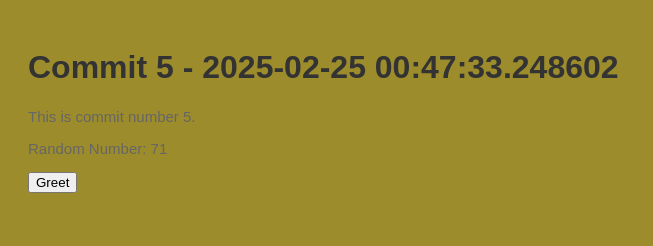
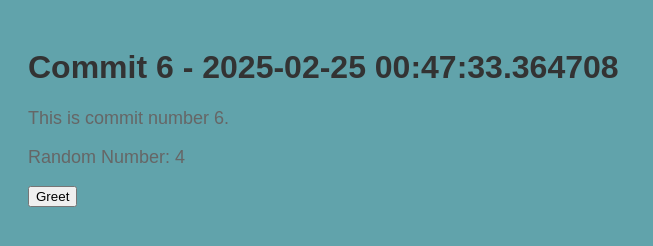
Before and after one commit to stiffs95/myrep-repo-20250225004722, a plain HTML site: page index.html in a window 1280 px wide. Shown: the whole page, without its empty margins (0-653 px from the left). Drawn offline with Linux system fonts and the light colour scheme.

Commit message:
📝 Commit 6 with HTML, CSS, and JS

```diff
--- a/index.html
+++ b/index.html
@@ -2,13 +2,13 @@
     <!DOCTYPE html>
     <html>
     <head>
-        <title>Commit 5 - 2025-02-25 00:47:33.248602</title>
+        <title>Commit 6 - 2025-02-25 00:47:33.364708</title>
         <link rel="stylesheet" href="style.css">
     </head>
     <body>
-        <h1>Commit 5 - 2025-02-25 00:47:33.248602</h1>
-        <p>This is commit number 5.</p>
-        <p>Random Number: 71</p>
+        <h1>Commit 6 - 2025-02-25 00:47:33.364708</h1>
+        <p>This is commit number 6.</p>
+        <p>Random Number: 4</p>
         <button onclick="greet()">Greet</button>
         <script src="script.js"></script>
     </body>
--- a/script.js
+++ b/script.js
@@ -2,4 +2,4 @@
     function greet() {
         alert('Hello from commit ' + commitNumber + '!');
     }
-    var commitNumber = 5;
+    var commitNumber = 6;
--- a/style.css
+++ b/style.css
@@ -1,7 +1,7 @@
 
     body {
         font-family: Arial, sans-serif;
-        background-color: #9d8c2b;
+        background-color: #61a3ab;
         padding: 20px;
     }
     h1 {
@@ -9,5 +9,5 @@
     }
     p {
         color: #666;
-        font-size: 15px;
+        font-size: 18px;
     }
```
